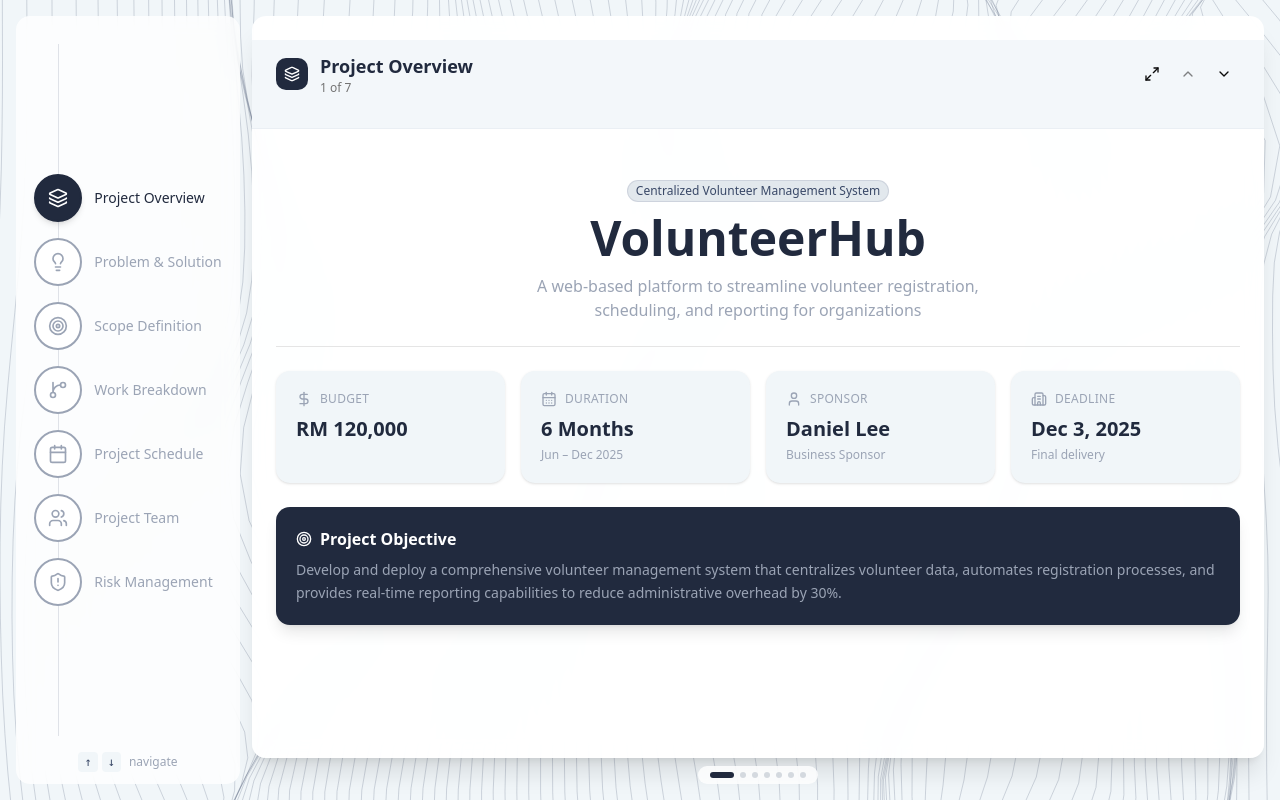
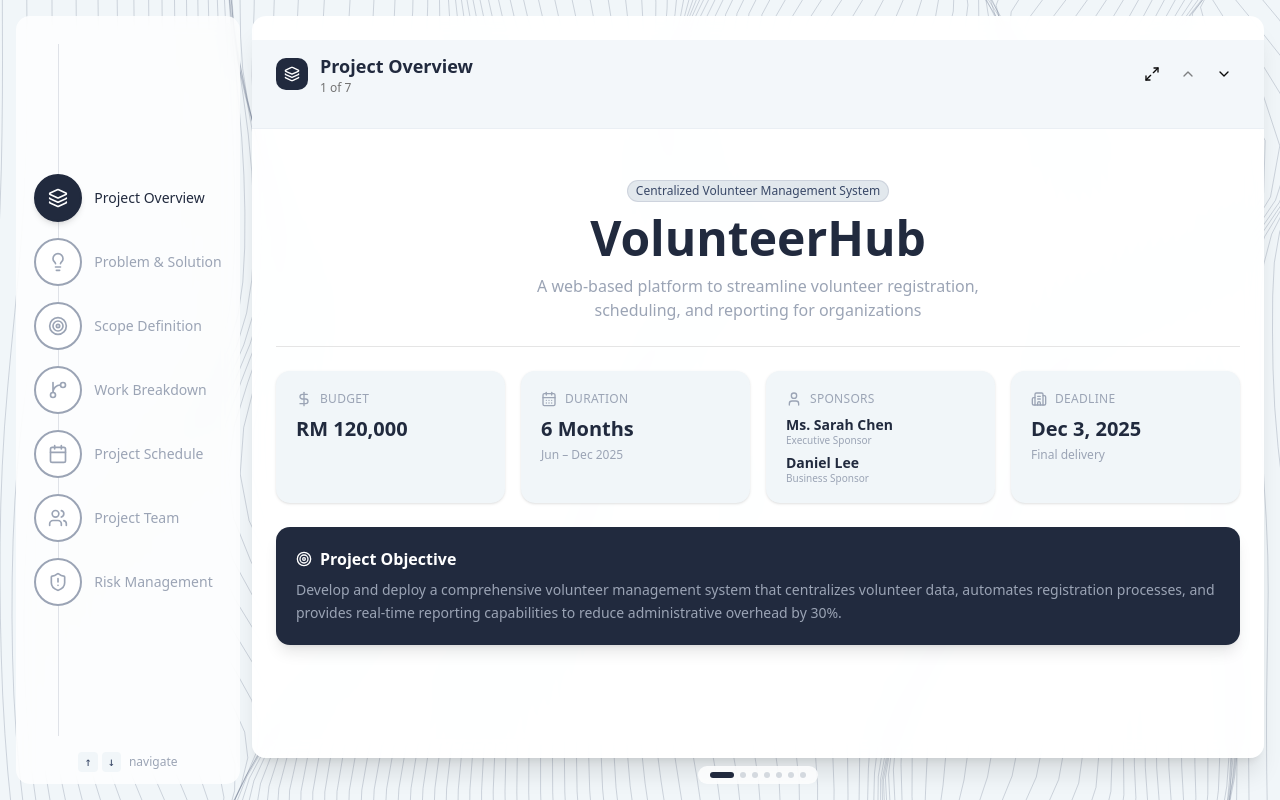
Before and after one commit to Vais1/volunteerhubprototype, a Next.js app: page / in a window 1280 px wide. Built offline with nearby package versions, Linux system fonts and the light colour scheme.

Commit message:
feat: Update sponsor display to include Ms. Sarah Chen and improve layout

```diff
--- a/app/page.tsx
+++ b/app/page.tsx
@@ -319,10 +319,18 @@ function OverviewSlide() {
         >
           <div className="flex items-center gap-2 mb-2">
             <User className="w-4 h-4 text-brand-muted" />
-            <span className="text-xs font-medium text-brand-muted uppercase tracking-wide">Sponsor</span>
+            <span className="text-xs font-medium text-brand-muted uppercase tracking-wide">Sponsors</span>
           </div>
-          <p className="text-xl font-semibold text-brand-dark">Daniel Lee</p>
-          <p className="text-xs text-brand-muted mt-1">Business Sponsor</p>
+          <div className="flex flex-col gap-2">
+            <div>
+              <p className="text-sm font-semibold text-brand-dark">Ms. Sarah Chen</p>
+              <p className="text-[10px] text-brand-muted leading-none">Executive Sponsor</p>
+            </div>
+            <div>
+              <p className="text-sm font-semibold text-brand-dark">Daniel Lee</p>
+              <p className="text-[10px] text-brand-muted leading-none">Business Sponsor</p>
+            </div>
+          </div>
         </motion.div>
 
         <motion.div
```
